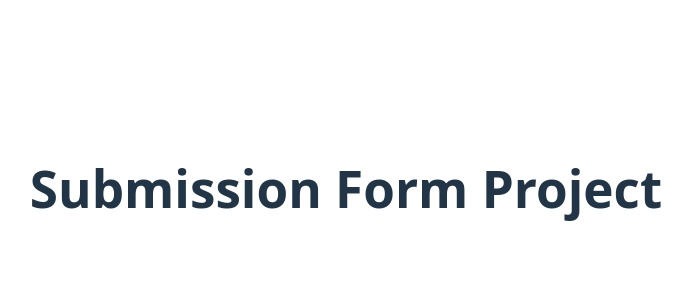
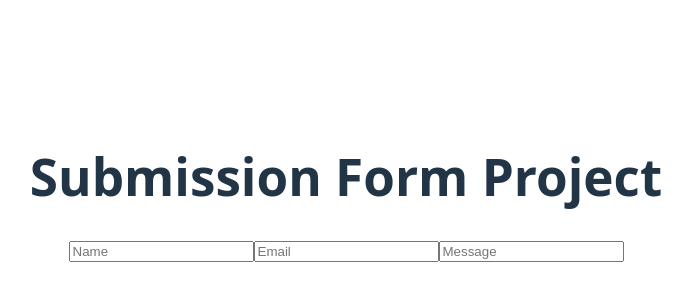
Before and after one commit to nikkibrooks2389/submission-form-project, a React (Vite) app: page / in a window 1280 px wide. Shown: the part 212-512 px from the top of the page, without its empty margins (294-986 px from the left). Built offline with nearby package versions, Linux system fonts and the light colour scheme.

Commit message:
feat: set up initial form with controlled inputs and state handling

```diff
--- a/src/App.jsx
+++ b/src/App.jsx
@@ -1,11 +1,13 @@
 
 import './App.css'
+import SubmissionForm from './components/SubmissionForm'
 
 function App() {
 
   return (
     <>
       <h1>Submission Form Project</h1>
+<SubmissionForm/>
     </>
   )
 }
--- a/src/components/SubmissionForm.jsx
+++ b/src/components/SubmissionForm.jsx
@@ -0,0 +1,25 @@
+import {useState} from "react"
+
+const SubmissionForm = () => {
+
+const [formData, setFormData] = useState({
+    name:"",
+    email:"",
+    message:""
+ })
+
+const handleFormData = (e) =>{
+const {name,value} = e.target
+    setFormData(prev =>({...prev,[name]:value}))
+}
+
+    return(
+        <form>
+            <input type="text" onChange={handleFormData} placeholder="Name" name="name" value={formData.name}></input>
+            <input type="email" onChange={handleFormData}  placeholder="Email" name="email" value={formData.email}></input>
+            <input type="textarea" onChange={handleFormData}  placeholder="Message" name="message" value={formData.message}></input>
+        </form>
+    )
+}
+
+export default SubmissionForm
```
